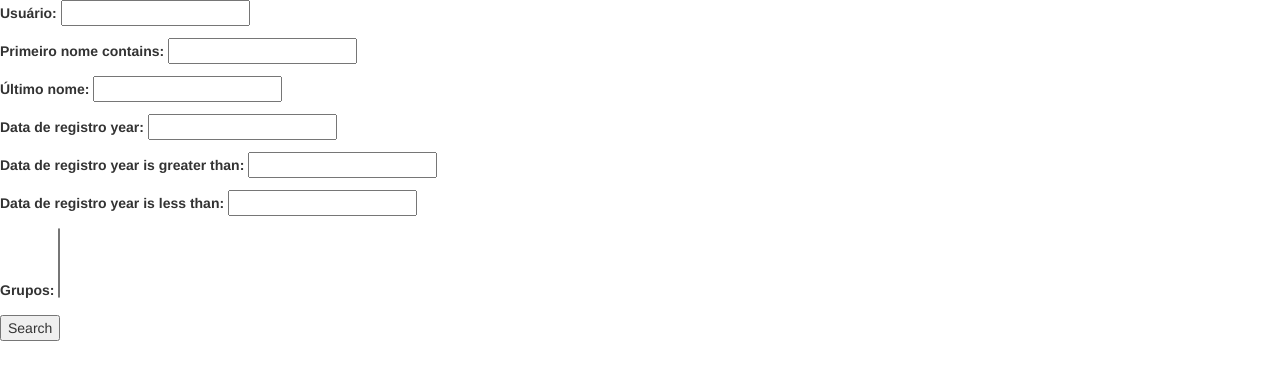
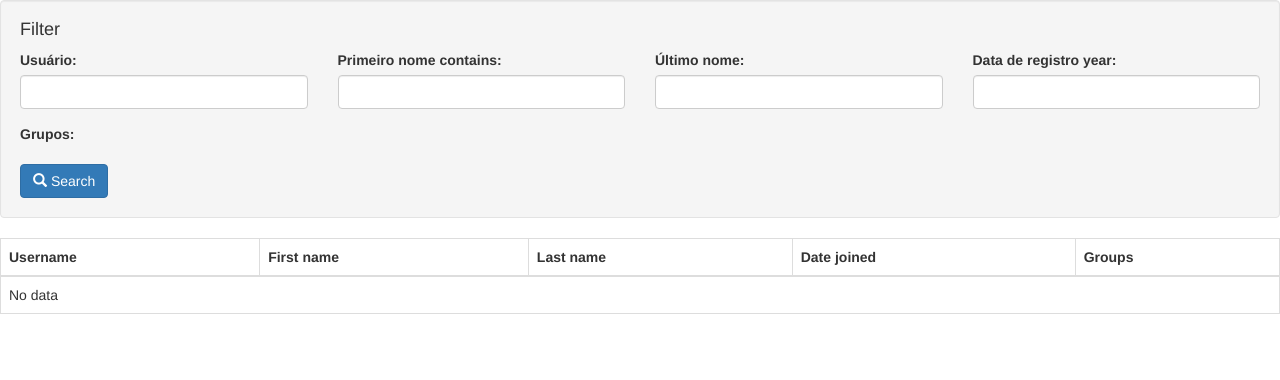
Before and after one commit to rg3915/simple-django-filter, a Django app: page /search/ in a window 1280 px wide. Shown: the top 380 px of the page. Run offline with Django 3.2, Linux system fonts and the light colour scheme; some libraries are stand-ins or nearby versions.

Commit message:
Refactor template

```diff
--- a/myproject/core/filters.py
+++ b/myproject/core/filters.py
@@ -1,8 +1,12 @@
-from django.contrib.auth.models import User
+from django import forms
+from django.contrib.auth.models import User, Group
 import django_filters
 
 
 class UserFilter(django_filters.FilterSet):
+    groups = django_filters.ModelMultipleChoiceFilter(
+        queryset=Group.objects.all(),
+        widget=forms.CheckboxSelectMultiple)
 
     class Meta:
         model = User
--- a/myproject/core/templates/core/user_list.html
+++ b/myproject/core/templates/core/user_list.html
@@ -1,13 +1,75 @@
-{% extends "base.html" %}
+{% extends 'base.html' %}
+
+{% load widget_tweaks %}
 
 {% block content %}
-  <form action="." method="GET">
-    {{ filter.form.as_p }}
-    <button class="submit">Search</button>
+  <form method="get">
+    <div class="well">
+      <h4 style="margin-top: 0">Filter</h4>
+      <div class="row">
+        <div class="form-group col-sm-4 col-md-3">
+          {{ filter.form.username.label_tag }}
+          {% render_field filter.form.username class="form-control" %}
+        </div>
+        <div class="form-group col-sm-4 col-md-3">
+          {{ filter.form.first_name__icontains.label_tag }}
+          {% render_field filter.form.first_name__icontains class="form-control" %}
+        </div>
+        <div class="form-group col-sm-4 col-md-3">
+          {{ filter.form.last_name.label_tag }}
+          {% render_field filter.form.last_name class="form-control" %}
+        </div>
+        <div class="form-group col-sm-4 col-md-3">
+          {{ filter.form.date_joined__year.label_tag }}
+          {% render_field filter.form.date_joined__year class="form-control" %}
+        </div>
+        <div class="form-group col-sm-8 col-md-6">
+          {{ filter.form.groups.label_tag }}
+          <div>
+            {% for choice in filter.form.groups %}
+              <label class="checkbox-inline">
+                {{ choice.tag }} {{ choice.choice_label }}
+              </label>
+            {% endfor %}
+          </div>
+        </div>
+      </div>
+      <button type="submit" class="btn btn-primary">
+        <span class="glyphicon glyphicon-search"></span> Search
+      </button>
+    </div>
   </form>
-  <ul>
-    {% for user in filter.qs %}
-      <li>{{ user.username }} - {{ user.get_full_name }}</li>
-    {% endfor %}
-  </ul>
-{% endblock content %}
+
+  <table class="table table-bordered">
+    <thead>
+      <tr>
+        <th>Username</th>
+        <th>First name</th>
+        <th>Last name</th>
+        <th>Date joined</th>
+        <th>Groups</th>
+      </tr>
+    </thead>
+    <tbody>
+      {% for user in filter.qs %}
+        <tr>
+          <td>{{ user.username }}</td>
+          <td>{{ user.first_name }}</td>
+          <td>{{ user.last_name }}</td>
+          <td>{{ user.date_joined }}</td>
+          <td>
+            {% for group in user.groups.all %}
+              {{ group }}
+            {% empty %}
+              <em class="text-muted">No group</em>
+            {% endfor %}
+          </td>
+        </tr>
+      {% empty %}
+        <tr>
+          <td colspan="5">No data</td>
+        </tr>
+      {% endfor %}
+    </tbody>
+  </table>
+{% endblock %}
--- a/myproject/settings.py
+++ b/myproject/settings.py
@@ -36,6 +36,7 @@
     'django.contrib.sessions',
     'django.contrib.messages',
     'django.contrib.staticfiles',
+    'widget_tweaks',
     'myproject.core',
 ]
 
--- a/requirements.txt
+++ b/requirements.txt
@@ -1,4 +1,5 @@
 dj-database-url==0.4.2
 Django==2.0.2
 django-filter==1.1.0
+django-widget-tweaks==1.4.1
 python-decouple==3.1
```
